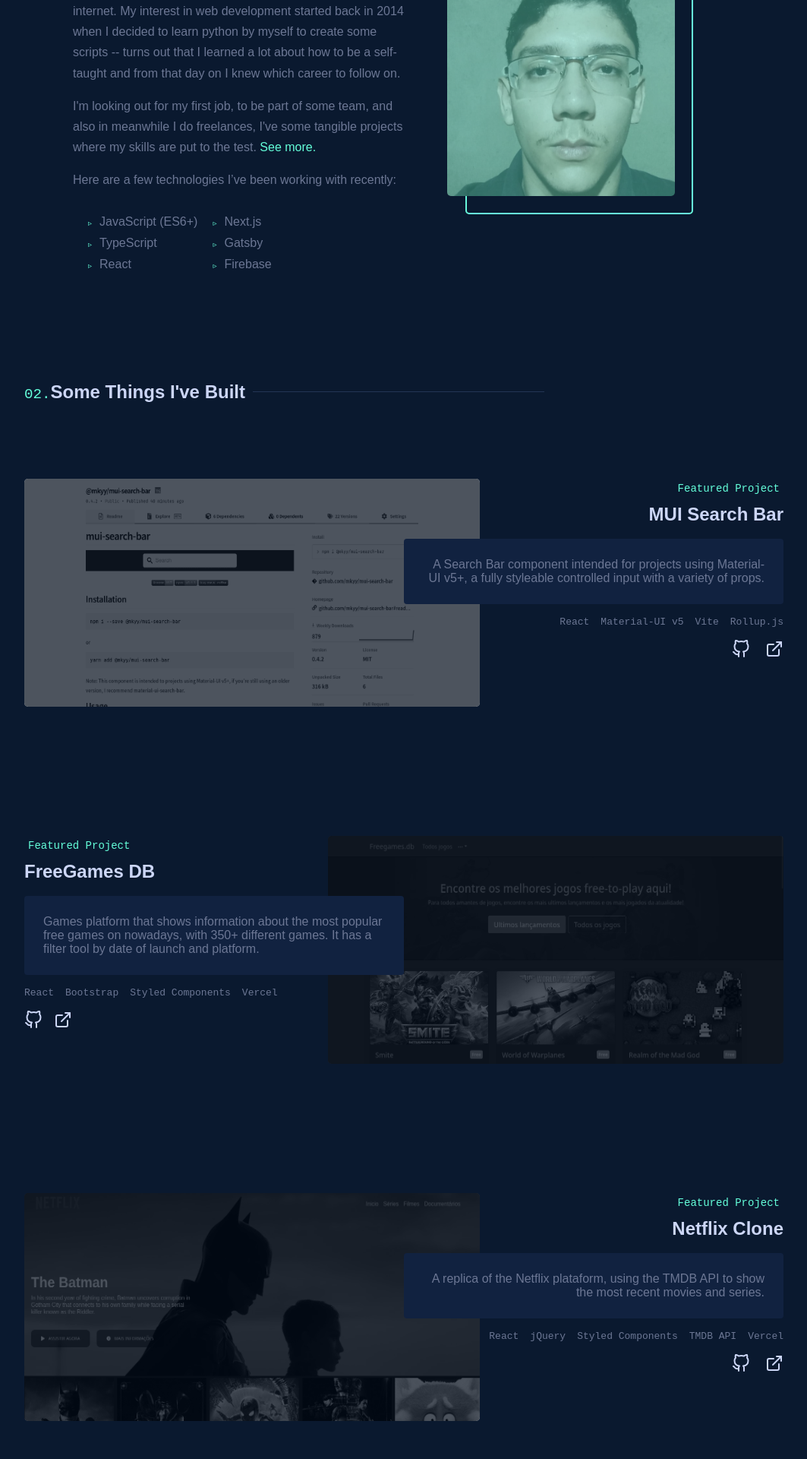
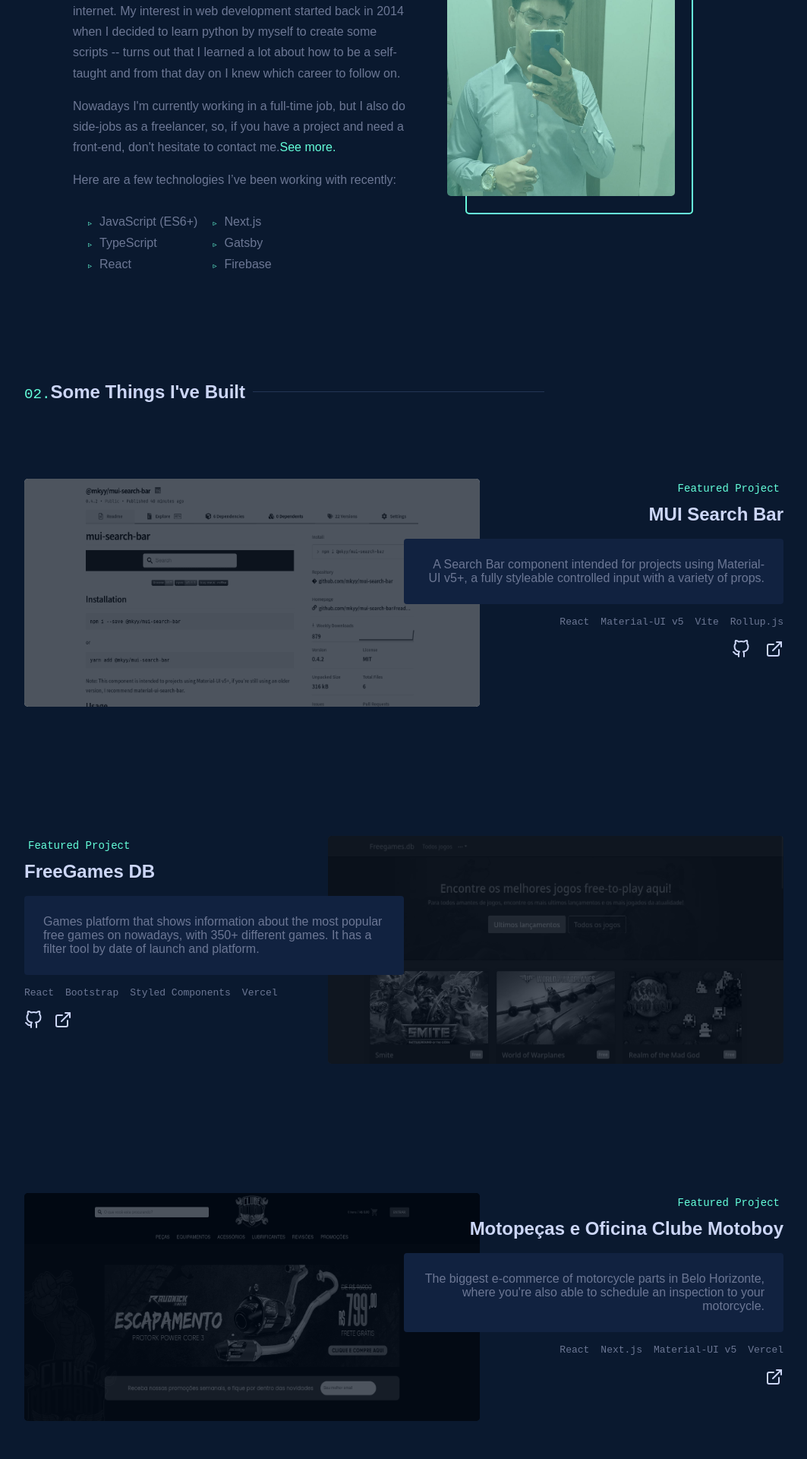
Before and after one commit to mkyy/v2, a React (Vite) app: page / in a window 1280 px wide. Shown: the part 960-2880 px from the top of the page at 76% size, without its empty margins (128-1191 px from the left). Built offline with nearby package versions, Linux system fonts and the light colour scheme.

Commit message:
refactor: featured project, about, and contact field

```diff
--- a/src/components/Main/Main.jsx
+++ b/src/components/Main/Main.jsx
@@ -101,8 +101,9 @@
                 and from that day on I knew which career to follow on.
               </p>
               <p>
-                I'm looking out for my first job, to be part of some team, and also in meanwhile I
-                do freelances, I've some tangible projects where my skills are put to the test.{' '}
+                Nowadays I'm currently working in a full-time job, but I also do side-jobs as a
+                freelancer, so, if you have a project and need a front-end, don't hesitate to
+                contact me.
                 <a className='anchor' href='#work'>
                   See more.
                 </a>{' '}
@@ -205,34 +206,30 @@
 
           <JobSampleComponent className='fade-in'>
             <div className='image-container'>
-              <a href='https://mkyy.github.io/netflix-clone/' target={'blank'}>
-                <img src='netflix.png' alt='' />
+              <a href='https://www.clubemotopecaseoficina.com.br/' target={'blank'}>
+                <img src='clube.png' alt='' />
                 <div className='bg-div'></div>
               </a>
             </div>
             <div className='description-container'>
               <p className='featured-project'>Featured Project</p>
               <h1 className='project-title'>
-                <a href='https://mkyy.github.io/netflix-clone/' target={'blank'}>
-                  Netflix Clone
+                <a href='https://www.clubemotopecaseoficina.com.br/' target={'blank'}>
+                  Motopeças e Oficina Clube Motoboy
                 </a>
               </h1>
               <p className='project-desc'>
-                A replica of the Netflix plataform, using the TMDB API to show the most recent
-                movies and series.
+                The biggest e-commerce of motorcycle parts in Belo Horizonte, where you're also able
+                to schedule an inspection to your motorcycle.
               </p>
               <ul className='techs-used'>
                 <li>React</li>
-                <li>jQuery</li>
-                <li>Styled Components</li>
-                <li>TMDB API</li>
+                <li>Next.js</li>
+                <li>Material-UI v5</li>
                 <li>Vercel</li>
               </ul>
               <div className='buttons'>
-                <a href='https://github.com/mkyy/netflix-clone' target={'blank'}>
-                  <Git />
-                </a>
-                <a href='https://mkyy.github.io/netflix-clone/' target={'blank'}>
+                <a href='https://www.clubemotopecaseoficina.com.br/' target={'blank'}>
                   <External />
                 </a>
               </div>
@@ -323,12 +320,13 @@
           <h2 className='nav-contact fade-in'>03. What's Next?</h2>
           <h1 className='fade-in'>Get In Touch</h1>
           <p className='fade-in'>
-            I'm currently looking for my first opportunity of job as a front-end developer, which is
-            the area I've focusing on recently. However I'm already doing freelances at{' '}
+            I'm not looking for full-time jobs or CLT right now, but I have 20h/week open in
+            schedule to work, if my works here didn't convice you that I am the best guy for you
+            job, take a look at my{' '}
             <a href='https://www.99freelas.com.br/user/maikyroger' className='anchor'>
-              99freelas
+              99freelas profile
             </a>
-            , so, if you're looking for a freelancer, don't hesitate to contact me.{' '}
+            , need a freelancer or a part-time front-end developer? Get in touch.{' '}
           </p>
           <div className='contact-wrapper fade-in'>
             <ContactForm />
```
Also changed, not shown: public/clube.png (added), public/me.jpeg.
